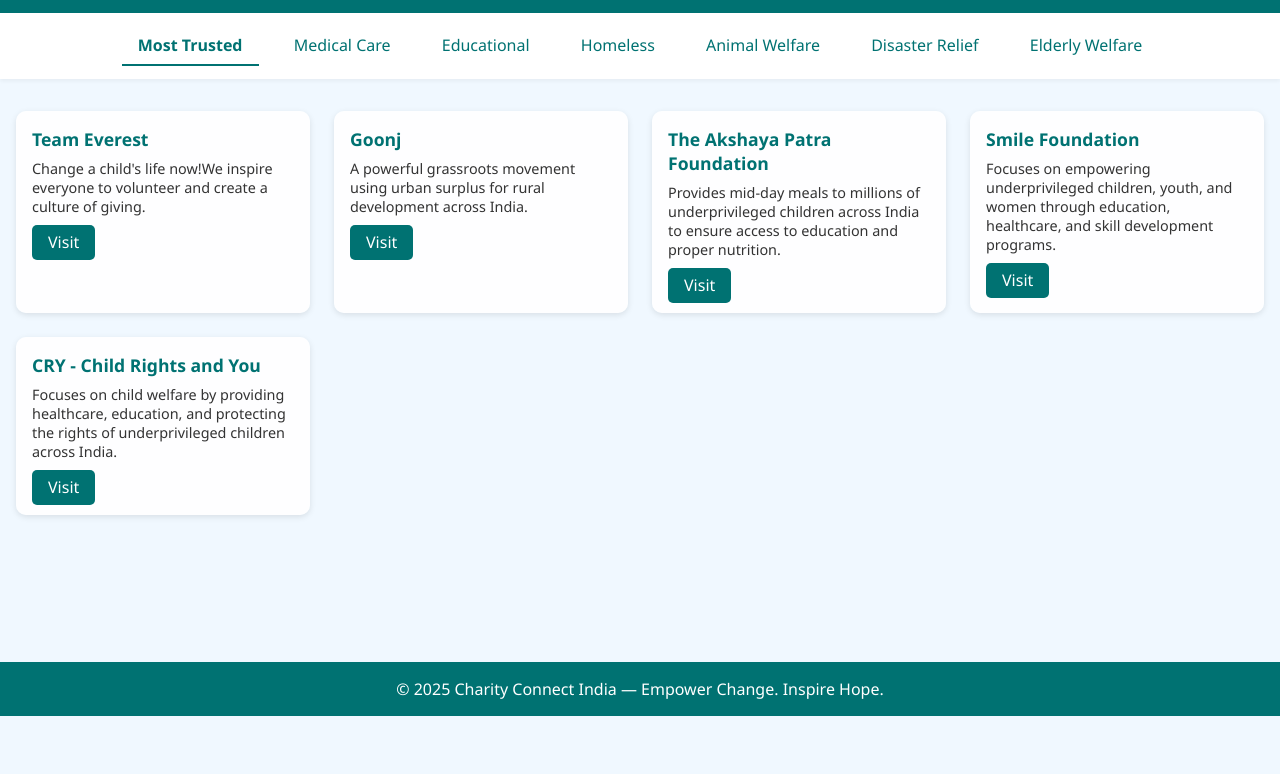
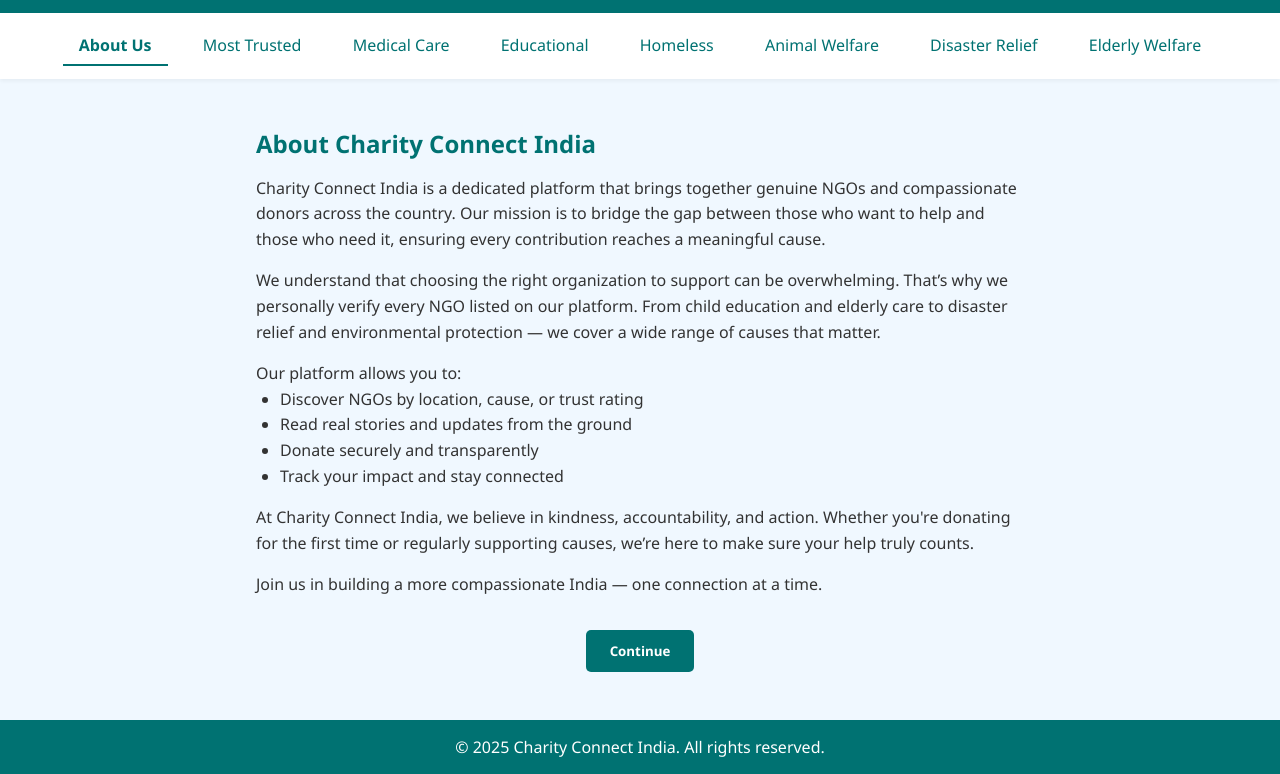
Before and after one commit to ketty1502/Charity-Connect, a plain HTML site: page index.html in a window 1280 px wide. Shown: the part 84-858 px from the top of the page. Before the commit the page ends 800 px from the top, so only its background shows below. Drawn offline with Linux system fonts and the light colour scheme.

Commit message:
Update index.html

```diff
--- a/index.html
+++ b/index.html
@@ -138,22 +138,68 @@
   </header>
 
   <nav>
-    <button class="tab active" onclick="switchTab(0)">Most Trusted</button>
-    <button class="tab" onclick="switchTab(1)">Medical Care</button>
-    <button class="tab" onclick="switchTab(2)">Educational</button>
-    <button class="tab" onclick="switchTab(3)">Homeless</button>
-    <button class="tab" onclick="switchTab(4)">Animal Welfare</button>
-    <button class="tab" onclick="switchTab(5)">Disaster Relief</button>
-    <button class="tab" onclick="switchTab(6)">Elderly Welfare</button>
+    <button class="tab active" onclick="switchTab(0)">About Us</button>
+    <button class="tab" onclick="switchTab(1)">Most Trusted</button>
+    <button class="tab" onclick="switchTab(2)">Medical Care</button>
+    <button class="tab" onclick="switchTab(3)">Educational</button>
+    <button class="tab" onclick="switchTab(4)">Homeless</button>
+    <button class="tab" onclick="switchTab(5)">Animal Welfare</button>
+    <button class="tab" onclick="switchTab(6)">Disaster Relief</button>
+    <button class="tab" onclick="switchTab(7)">Elderly Welfare</button>
   </nav>
 
   <!-- Tab Contents -->
   <main>
     <section class="tab-content active">
+      <div style="max-width: 800px; margin: auto; padding: 1rem;">
+        <h2 style="color: var(--accent); margin-bottom: 1rem;">About Charity Connect India</h2>
+        <p style="font-size: 1rem; color: #333; line-height: 1.6;">
+          Charity Connect India is a dedicated platform that brings together genuine NGOs and compassionate donors across the country.
+          Our mission is to bridge the gap between those who want to help and those who need it, ensuring every contribution reaches a meaningful cause.
+        </p>
+
+        <p style="font-size: 1rem; color: #333; line-height: 1.6; margin-top: 1rem;">
+          We understand that choosing the right organization to support can be overwhelming. That’s why we personally verify every NGO listed on our platform.
+          From child education and elderly care to disaster relief and environmental protection — we cover a wide range of causes that matter.
+        </p>
+
+        <p style="font-size: 1rem; color: #333; line-height: 1.6; margin-top: 1rem;">
+          Our platform allows you to:
+          <ul style="padding-left: 1.5rem; color: #333; font-size: 1rem; line-height: 1.6;">
+            <li>Discover NGOs by location, cause, or trust rating</li>
+            <li>Read real stories and updates from the ground</li>
+            <li>Donate securely and transparently</li>
+            <li>Track your impact and stay connected</li>
+          </ul>
+        </p>
+
+        <p style="font-size: 1rem; color: #333; line-height: 1.6; margin-top: 1rem;">
+          At Charity Connect India, we believe in kindness, accountability, and action.
+          Whether you're donating for the first time or regularly supporting causes, we’re here to make sure your help truly counts.
+        </p>
+
+        <p style="font-size: 1rem; color: #333; line-height: 1.6; margin-top: 1rem;">
+          Join us in building a more compassionate India — one connection at a time.
+        </p>
+        <div style="text-align: center; margin-top: 2rem;">
+          <button id="continueToTrusted" style="
+            padding: 0.75rem 1.5rem;
+            background-color: var(--accent, #4CAF50);
+            color: white;
+            border: none;
+            border-radius: 5px;
+            font-weight: bold;
+            cursor: pointer;
+          ">Continue</button>
+        </div>
+      </div>
+    </section>
+
+    <section id="most-trusted" class="tab-content">
       <!-- Most Trusted -->
-      <div class="org-card">
+      <div  class="org-card">
         <div class="org-title">Team Everest</div>
-        <div class="org-desc">Change a child's life now!We inspire everyone to volunteer and create a culture of giving.</div>
+        <div class="org-desc">Change a child's life now! We inspire everyone to volunteer and create a culture of giving.</div>
         <a class="visit-btn" href="https://www.teameverest.ngo/donate" target="_blank">Visit</a>
       </div>
       <div class="org-card">
@@ -170,7 +216,7 @@
       <div class="org-card">
         <div class="org-title">Smile Foundation</div>
         <div class="org-desc">Focuses on empowering underprivileged children, youth, and women through education, healthcare, and skill development programs.</div>
-  <a class="visit-btn" href="https://www.smilefoundationindia.org/donation/#donate-online   " target="_blank">Visit</a>
+        <a class="visit-btn" href="https://www.smilefoundationindia.org/donation/#donate-online" target="_blank">Visit</a>
       </div>
 
       <div class="org-card">
@@ -178,8 +224,13 @@
         <div class="org-desc">Focuses on child welfare by providing healthcare, education, and protecting the rights of underprivileged children across India.</div>
         <a class="visit-btn" href="https://www.cry.org/donate" target="_blank">Visit</a>
       </div>
+
+      <div class="org-card">
+        <div class="org-title">Oxfam India</div>
+        <div class="org-desc">Works on poverty alleviation, humanitarian emergencies, and sustainable development programs across India.</div>
+        <a class="visit-btn" href="https://www.oxfamindia.org/donate" target="_blank">Visit</a>
+      </div>
     </section>
-
     <section class="tab-content">
       <!-- Medical -->
       <div class="org-card">
@@ -391,19 +442,24 @@
   </main>
 
   <footer>
-    <p>&copy; 2025 Charity Connect India — Empower Change. Inspire Hope.</p>
+    <p>&copy; 2025 Charity Connect India. All rights reserved.</p>
   </footer>
 
   <script>
     function switchTab(index) {
-      document.querySelectorAll('.tab').forEach((tab, i) => {
-        tab.classList.toggle('active', i === index);
+      const tabs = document.querySelectorAll(".tab");
+      const contents = document.querySelectorAll(".tab-content");
+
+      tabs.forEach(tab => tab.classList.remove("active"));
+      tabs[index].classList.add("active");
+
+      contents.forEach(content => content.classList.remove("active"));
+      contents[index].classList.add("active");
+    }
+
+    document.getElementById("continueToTrusted").addEventListener("click", function() {
+      switchTab(1); // Switch to "Most Trusted" tab when the button is clicked
     });
-
-      document.querySelectorAll('.tab-content').forEach((tab, i) => {
-        tab.classList.toggle('active', i === index);
-      });
-    }
   </script>
 </body>
 </html>
```
Lines whose indentation alone changed are shown as unchanged.
